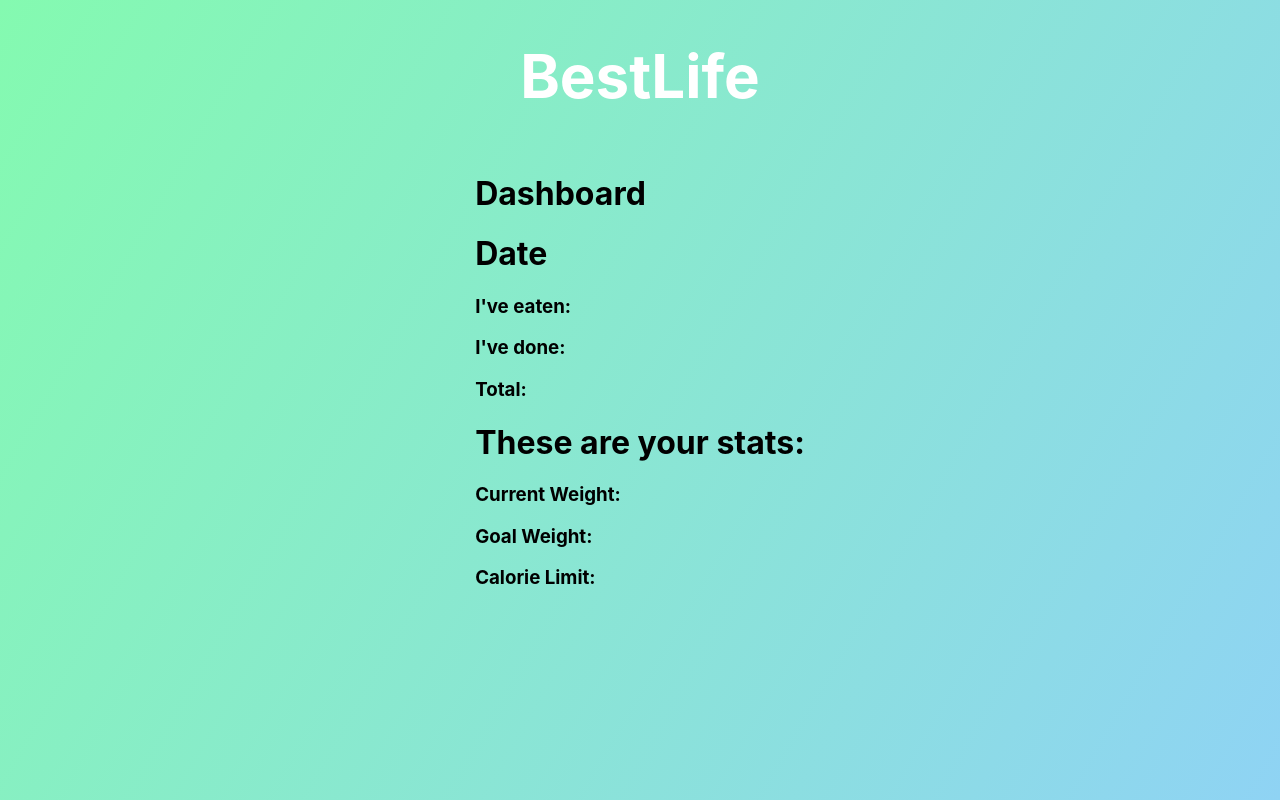
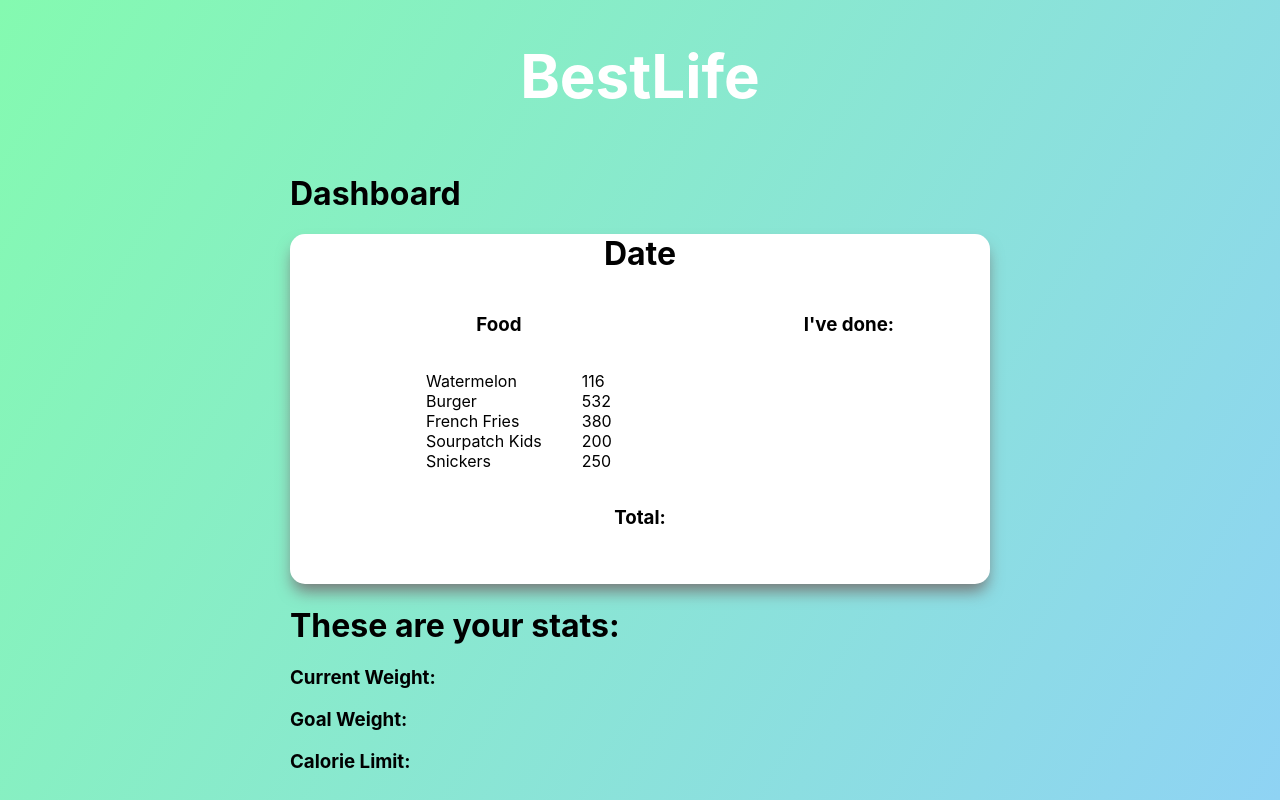
Before and after one commit to Calvinkim4/best-life, a React (Create React App) app in the folder client/: page / in a window 1280 px wide. Both pictures are taken after typing "Sample", "Sample123" into the empty fields and a click on the button "Login". Built offline with nearby package versions, Linux system fonts and the light colour scheme.

Commit message:
added mock food data to food component in journal entry

```diff
--- a/client/src/App.js
+++ b/client/src/App.js
@@ -29,8 +29,6 @@ class App extends React.Component {
         { !this.state.signedIn && <LoginForm signIn = {this.handleSignIn} />}
         { this.state.signedIn && <Dashboard/>}
 
-
-
       </div>
     );
   }
--- a/client/src/components/Dashboard/Dashboard.js
+++ b/client/src/components/Dashboard/Dashboard.js
@@ -1,6 +1,7 @@
 import React from 'react';
 import JournalEntry from '../JournalEntry/JournalEntry'
 import Stats from '../Stats/Stats'
+import './Dashboard.css'
 
 class Dashboard extends React.Component{
   render(){
--- /dev/null
+++ b/client/src/components/Food/Food.css
@@ -0,0 +1,14 @@
+.food-data{
+  display: flex;
+
+}
+
+.food-name-list{
+  list-style: none;
+  text-align: left
+}
+
+.food-cal-list{
+  list-style: none;
+  text-align: left
+}
--- a/client/src/components/Food/Food.js
+++ b/client/src/components/Food/Food.js
@@ -1,10 +1,28 @@
-import React from 'react'
+import React from 'react';
+import './Food.css'
 
 class Food extends React.Component{
   render(){
     return(
       <div className='food'>
-        <h3>I've eaten:</h3>
+        <h3>Food</h3>
+        <div className='food-data'>
+        <ul className='food-name-list'>
+          <li className='food-name'>Watermelon</li>
+          <li className='food-name'>Burger</li>
+          <li className='food-name'>French Fries</li>
+          <li className='food-name'>Sourpatch Kids</li>
+          <li className='food-name'>Snickers</li>
+        </ul>
+        <ul className='food-cal-list'>
+          <li className='food-cal'>116</li>
+          <li className='food-cal'>532</li>
+          <li className='food-cal'>380</li>
+          <li className='food-cal'>200</li>
+          <li className='food-cal'>250</li>
+        </ul>
+        </div>
+
       </div>
     )
   }
--- /dev/null
+++ b/client/src/components/JournalEntry/JournalEntry.css
@@ -0,0 +1,12 @@
+.journal-entry{
+  background: white;
+  border-radius: 15px;
+  box-shadow: 0 10px 16px -3px #777;
+  height: 350px;
+  width: 700px;
+  text-align: center
+}
+.entry-container{
+  display: flex;
+  justify-content: space-around
+}
--- a/client/src/components/JournalEntry/JournalEntry.js
+++ b/client/src/components/JournalEntry/JournalEntry.js
@@ -1,14 +1,18 @@
 import React from 'react';
 import Food from '../Food/Food';
 import Exercise from '../Exercise/Exercise';
+import './JournalEntry.css'
 
 class JournalEntry extends React.Component{
   render(){
     return(
       <div className='journal-entry'>
         <h1>Date</h1>
+        <div className='entry-container'>
         <Food />
         <Exercise />
+        </div>
+
         <h3>Total:</h3>
       </div>
 
```
Also changed, not shown: client/src/components/Dashboard/Dashboard.css (added).
